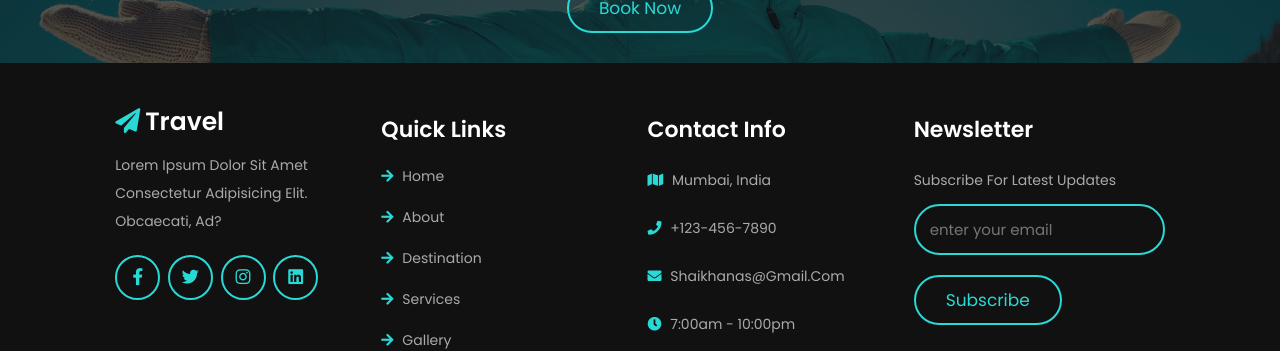
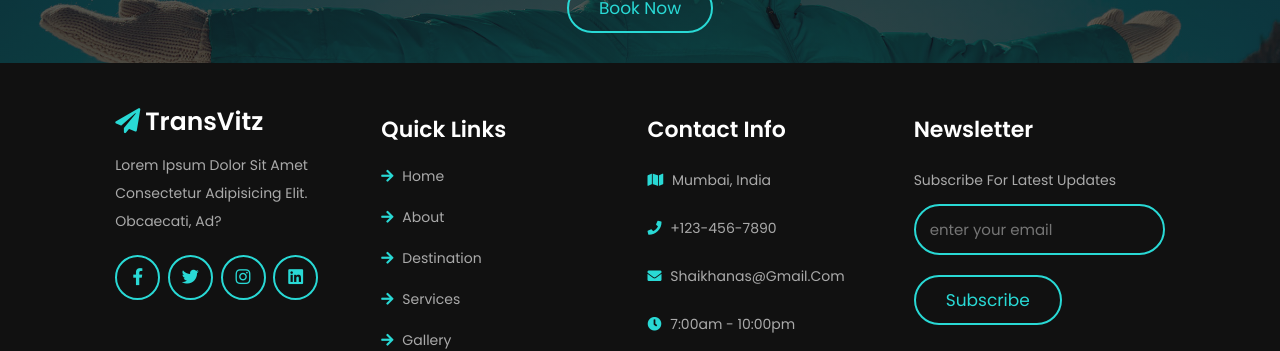
Before and after one commit to unfriendrabi/TransVitz.github.io, a Jekyll site: the page index.html, which Jekyll copies as it is, in a window 1280 px wide and 900 px high, scrolled down 5889 px. Shown: the part 388-739 px from the top of the window. Built offline with Jekyll 4.4.1, drawn with Linux system fonts in a browser that asks for light colours.

Commit message:
Update index.html

```diff
--- a/index.html
+++ b/index.html
@@ -475,7 +475,7 @@
     <div class="box-container">
 
         <div class="box" data-aos="fade-up" data-aos-delay="150">
-            <a href="#" class="logo"> <i class="fas fa-paper-plane"></i>travel </a>
+            <a href="#" class="logo"> <i class="fas fa-paper-plane"></i>TransVitz </a>
             <p>Lorem ipsum dolor sit amet consectetur adipisicing elit. Obcaecati, ad?</p>
             <div class="share">
                 <a href="#" class="fab fa-facebook-f"></a>
```
